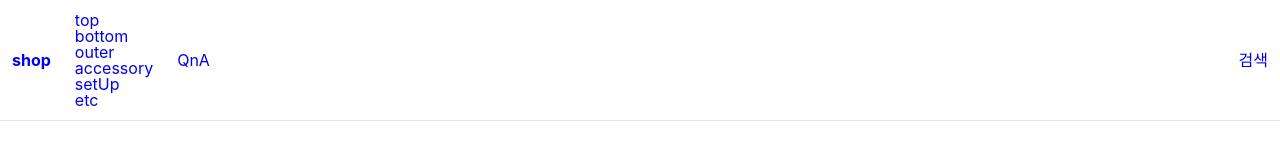
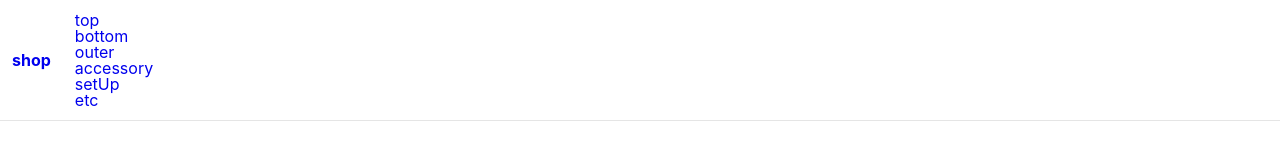
Before and after one commit to joocod/project-shop, a React (Create React App) app: page / in a window 1280 px wide. Shown: the top 160 px of the page. Built offline with nearby package versions, Linux system fonts and the light colour scheme.

Commit message:
commit 01/07

```diff
--- a/src/components/Nav.jsx
+++ b/src/components/Nav.jsx
@@ -9,11 +9,6 @@
         <Headercontainer>
             <h1><Link to='/'>shop</Link></h1>
             <Menu/>
-            <Link to='/board/qna'>QnA</Link>
-
-            <div className='userwrap'>
-                <Link to='/search'>검색</Link>
-            </div>
         </Headercontainer>
     )
 }
@@ -26,10 +21,4 @@
     padding: 12px;
     gap: 24px;
     border-bottom: solid 1px rgba(0,0,0,0.1);
-    .userwrap{
-        display: flex;
-        margin-left: auto;
-        align-items: center;
-        gap: 12px;
-    }
 `
--- a/src/index.js
+++ b/src/index.js
@@ -5,7 +5,6 @@
 import reportWebVitals from './reportWebVitals';
 import { RouterProvider, createBrowserRouter } from 'react-router-dom';
 import Notfound from './pages/Notfound';
-import Qna from './pages/Qna';
 
 const root = ReactDOM.createRoot(document.getElementById('root'));
 
@@ -14,10 +13,6 @@
         path : '/',
         element : <App/>,
         errorElement : <Notfound/>,
-
-        children : [
-            {path : '/board/qna', element : <Qna/>},
-        ]
     }
 ])
 
--- a/src/pages/Qna.jsx
+++ /dev/null
@@ -1,11 +0,0 @@
-import React from 'react'
-
-function Qna() {
-    return (
-        <div className='container'>
-
-        </div>
-    )
-}
-
-export default Qna
```
